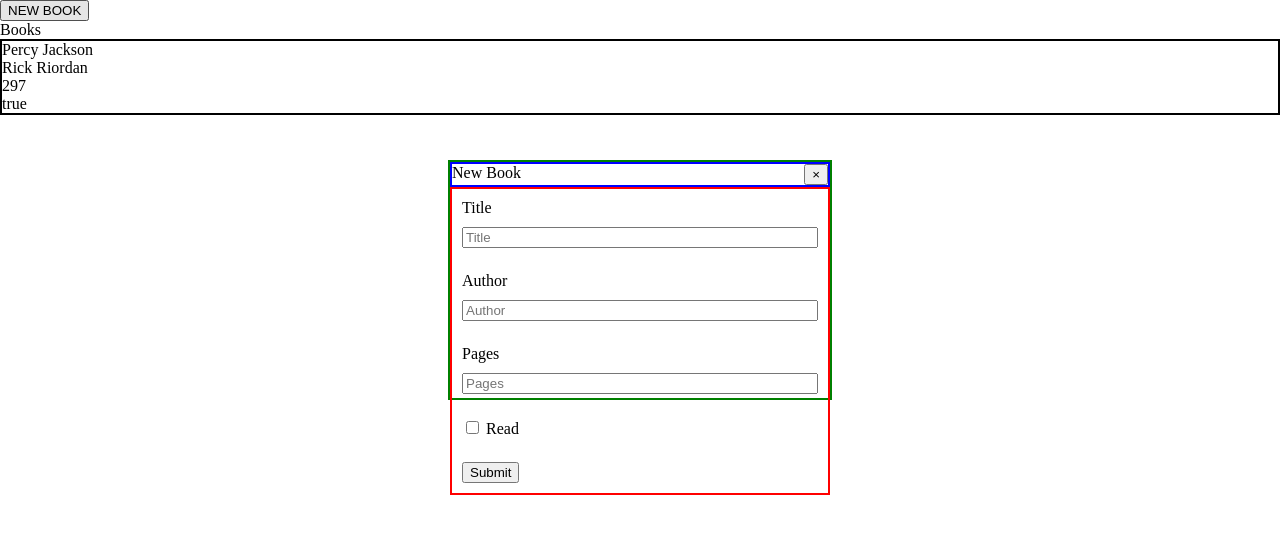
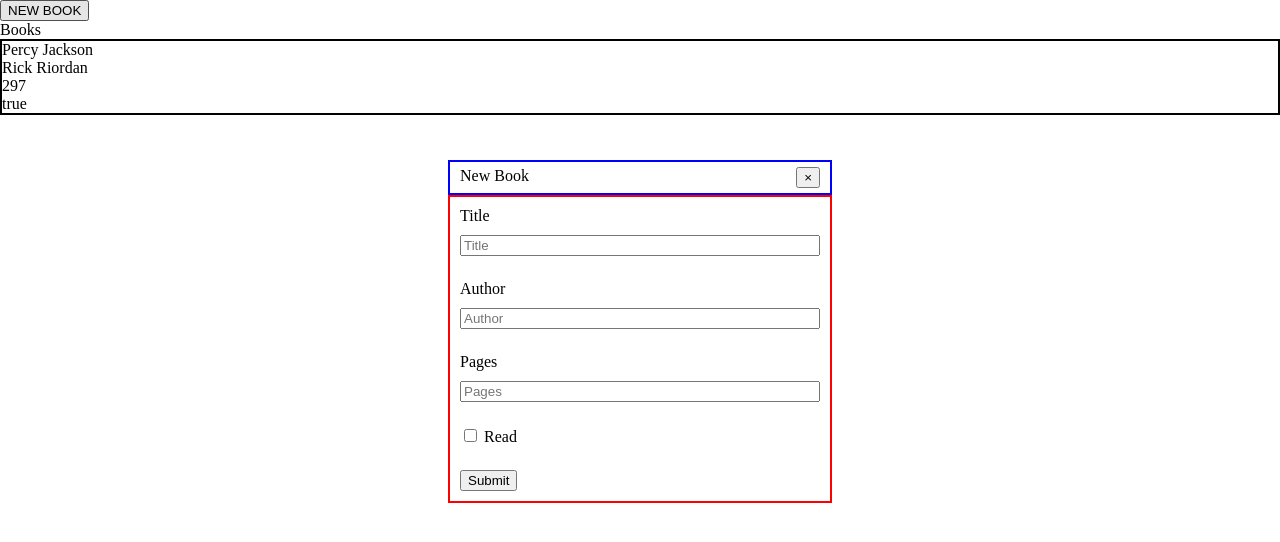
Before and after one commit to v-sudo29/library, a plain HTML site: page index.html in a window 1280 px wide. Drawn offline with Linux system fonts and the light colour scheme.

Commit message:
Modify modal header padding

```diff
--- a/style.css
+++ b/style.css
@@ -22,7 +22,6 @@ body, html {
 /* Modal */
 .modal {
   position: fixed;
-  border: 2px solid green;
   width: 30%;
   height: 30%;
   top: 50%;
@@ -33,6 +32,7 @@ body, html {
 .modal-header {
   display: flex;
   justify-content: space-between;
+  padding: 5px 10px;
   border: 2px solid blue;
 }
 
```
